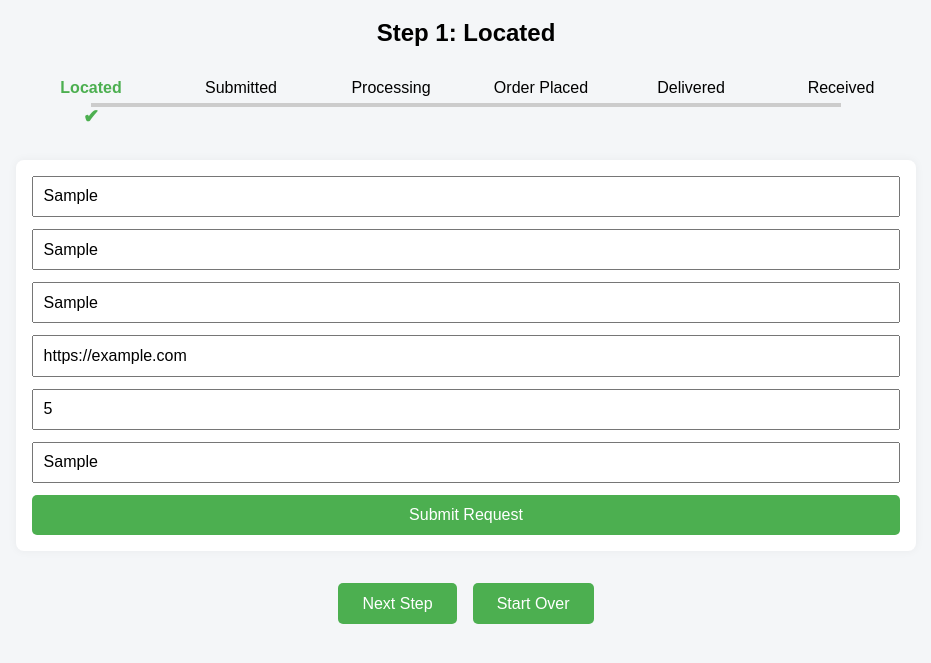
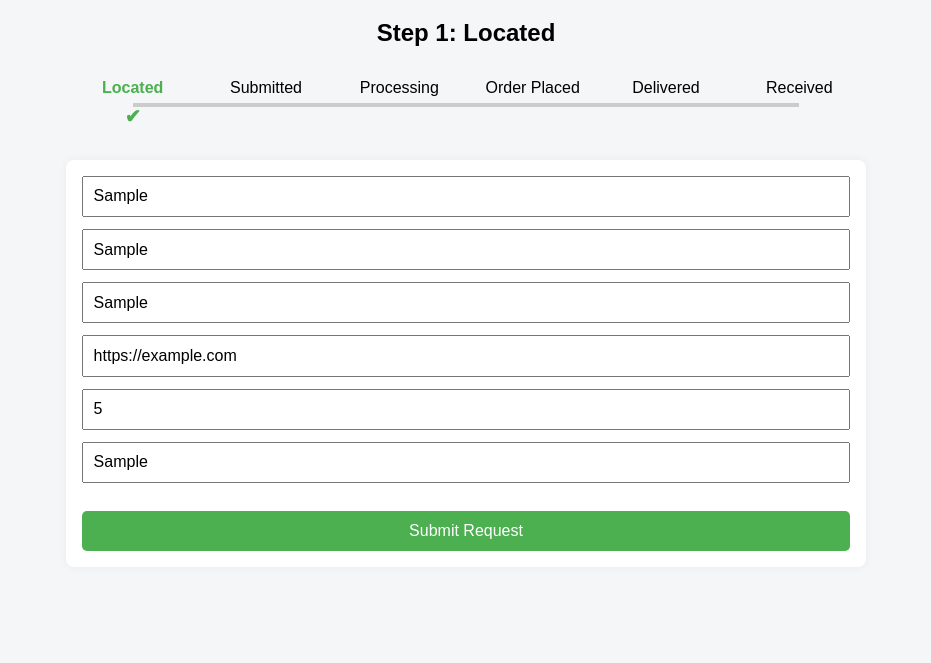
Before and after one commit to colostatecan/SDTrackerPrototype, a plain HTML site: page index.html in a window 1280 px wide. Both pictures are taken after typing "Sample", "Sample", "Sample", "https://example.com", "5", "Sample" into the empty fields and a click on the button "Submit Request". Shown: the part 93-756 px from the top of the page, without its empty margins (174-1105 px from the left). Drawn offline with Linux system fonts and the light colour scheme; no server answers.

Commit message:
Update index.html

```diff
--- a/index.html
+++ b/index.html
@@ -1,16 +1,14 @@
 
 <!DOCTYPE html>
-<html lang="en">
+<html>
   <head>
-  <meta charset="UTF-8" />
-  <meta name="viewport" content="width=device-width, initial-scale=1.0"/>
-  <title>Senior Design Purchase Tracker</title>
+    <base target="_top">
     <style>
       body {
         font-family: Arial, sans-serif;
+        padding: 2rem;
         background: #f4f6f8;
-      padding: 2rem;
-      max-width: 900px;
+        max-width: 800px;
         margin: auto;
       }
       h1, h2 {
@@ -54,21 +52,15 @@
         display: flex;
         flex-direction: column;
         gap: 0.75rem;
-      padding: 1rem;
         background: white;
         border-radius: 8px;
+        padding: 1rem;
         box-shadow: 0 0 10px rgba(0,0,0,0.05);
         margin-top: 2rem;
       }
       .form-section input {
         padding: 0.6rem;
         font-size: 1rem;
-    }
-    .buttons {
-      display: flex;
-      justify-content: center;
-      gap: 1rem;
-      margin-top: 2rem;
       }
       button {
         padding: 0.7rem 1.5rem;
@@ -78,9 +70,7 @@
         color: white;
         border-radius: 5px;
         cursor: pointer;
-    }
-    button:disabled {
-      background-color: #ccc;
+        margin-top: 1rem;
       }
     </style>
   </head>
@@ -106,11 +96,6 @@
       <button onclick="submitForm()">Submit Request</button>
     </div>
 
-  <div class="buttons">
-    <button onclick="advanceStep()">Next Step</button>
-    <button onclick="resetFlow()">Start Over</button>
-  </div>
-
     <script>
       const steps = ["Located", "Submitted", "Processing", "Order Placed", "Delivered", "Received"];
       let currentStep = 0;
@@ -131,18 +116,6 @@
         statusText.innerText = `Step ${currentStep + 1}: ${steps[currentStep]}`;
       }
 
-    function advanceStep() {
-      if (currentStep < steps.length - 1) {
-        currentStep++;
-        updateTracker();
-      }
-    }
-
-    function resetFlow() {
-      currentStep = 0;
-      updateTracker();
-    }
-
       function submitForm() {
         const data = {
           teamName: document.getElementById("teamName").value,
@@ -153,22 +126,16 @@
           shippingPreference: document.getElementById("shippingPreference").value
         };
 
-      fetch("https://script.google.com/macros/s/AKfycby_3wBpQufgKSl14jCKCpfQTms4QY0mREJlCAJSUwCPZAKvcpnzpTpjRSTMc9TIuX_3/exec", {
-        method: "POST",
-        body: JSON.stringify(data),
-        headers: {
-          "Content-Type": "application/json"
-        }
+        google.script.run
+          .withSuccessHandler(() => {
+            alert("Request submitted successfully!");
+            currentStep = 1;
+            updateTracker();
           })
-      .then(response => response.text())
-      .then(result => {
-        alert("Request submitted successfully!");
-        resetFlow();
+          .withFailureHandler((err) => {
+            alert("Submission failed: " + err.message);
           })
-      .catch(error => {
-        console.error("Error:", error);
-        alert("There was an error submitting your request.");
-      });
+          .submitRequest(data);
       }
 
       updateTracker();
```
Lines whose indentation alone changed are shown as unchanged.
